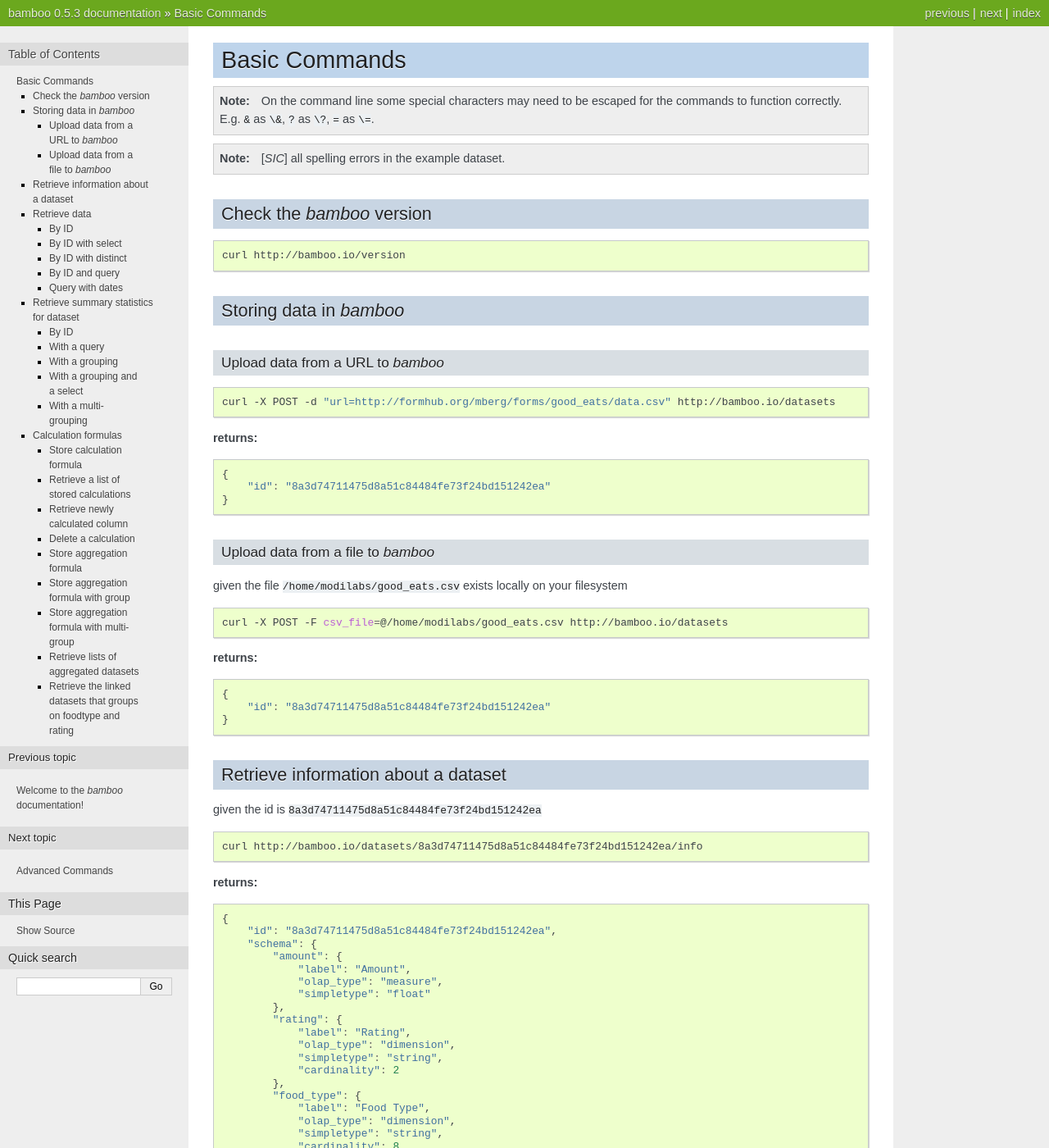
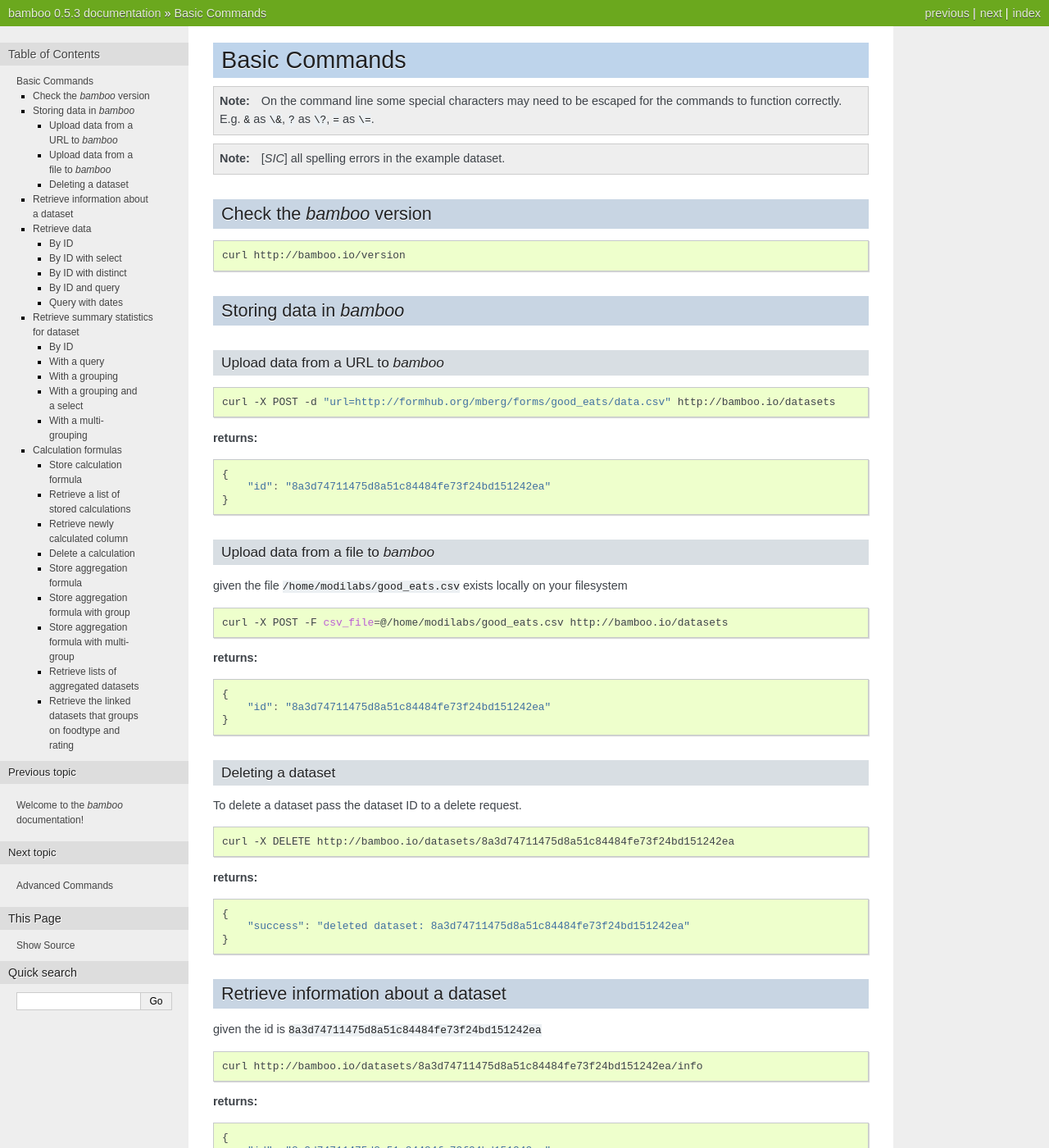
Before and after one commit to pld/bamboo, a Sphinx documentation site: the page built from docs/basic_commands.rst, in a window 1280 px wide and 1400 px high. Shown: the whole window at 82% size. Built offline with Sphinx 7.4.7, drawn with Linux system fonts in a browser that asks for light colours; formulas are drawn with MathJax 3; some of the changed text lies outside the part shown.

Commit message:
add delete docs, closes #391

```diff
--- a/docs/basic_commands.rst
+++ b/docs/basic_commands.rst
@@ -52,6 +52,23 @@
 
     {
         "id": "8a3d74711475d8a51c84484fe73f24bd151242ea"
+    }
+
+Deleting a dataset
+^^^^^^^^^^^^^^^^^^
+
+To delete a dataset pass the dataset ID to a delete request.
+
+.. code-block:: sh
+
+    curl -X DELETE http://bamboo.io/datasets/8a3d74711475d8a51c84484fe73f24bd151242ea
+
+**returns:**
+
+.. code-block:: javascript
+
+    {
+        "success": "deleted dataset: 8a3d74711475d8a51c84484fe73f24bd151242ea"
     }
 
 Retrieve information about a dataset
```
Also changed, not shown: other parts of docs/basic_commands.rst (+1 -1 lines), 1 other file.
